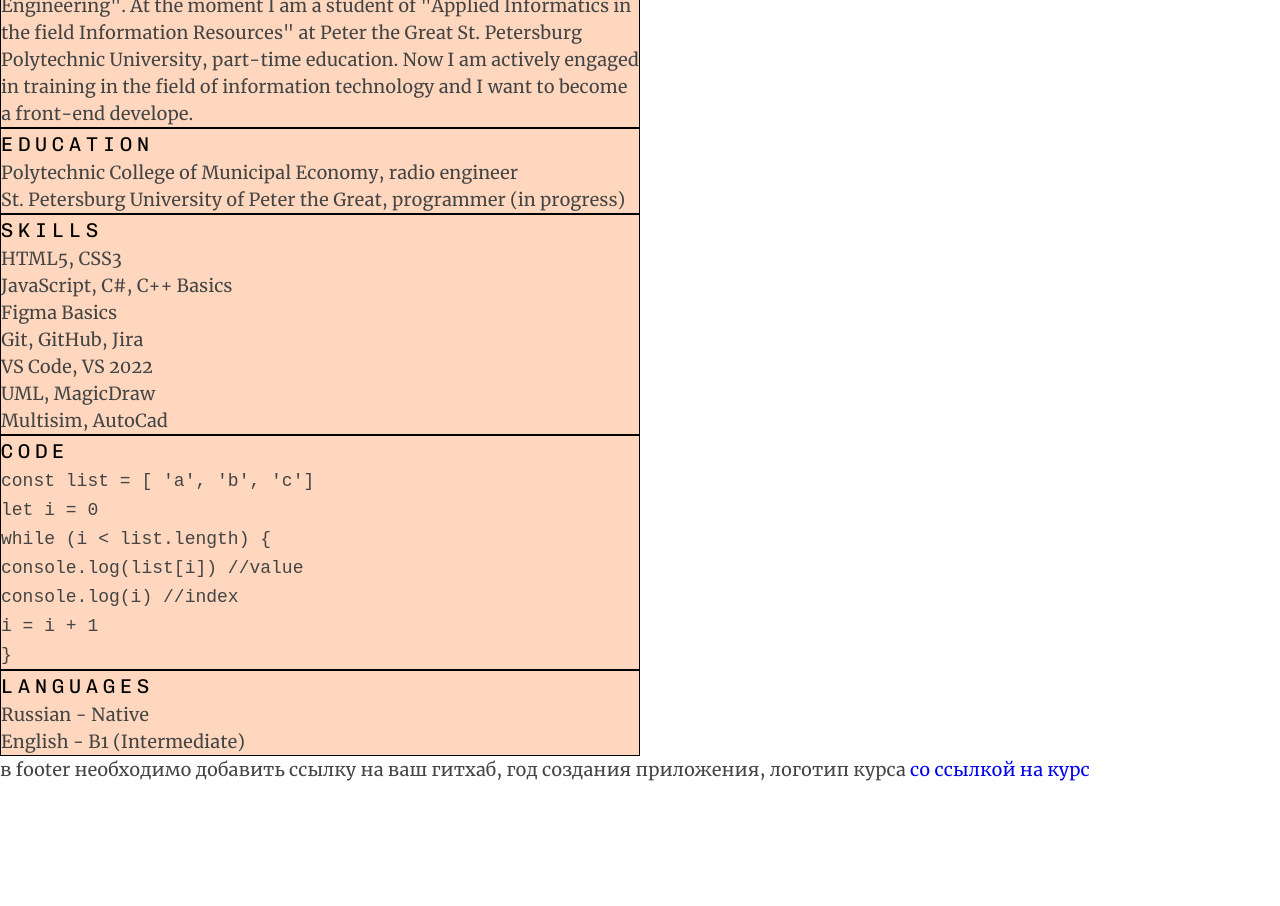
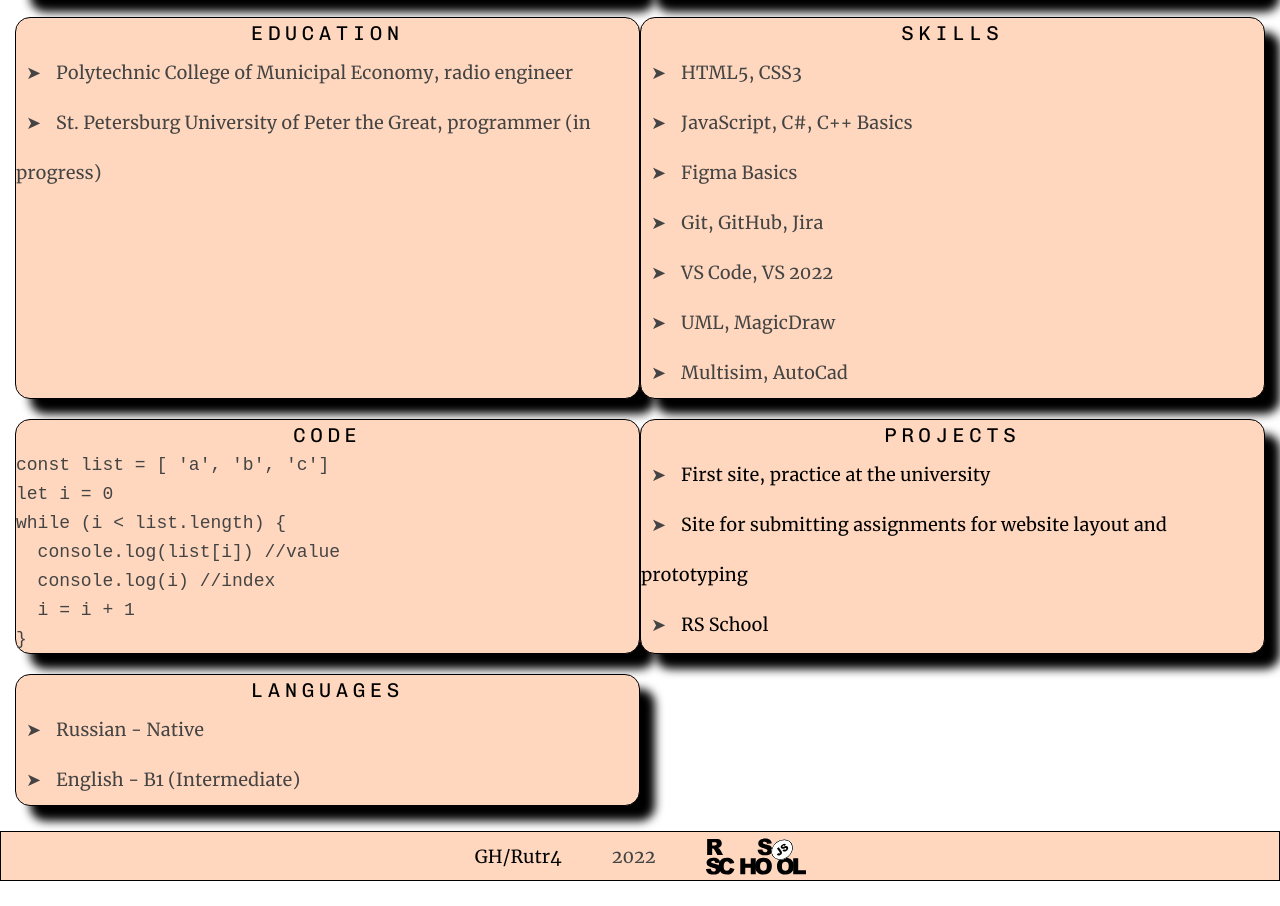
Before and after one commit to Rutr4/rsschool-cv, a plain HTML site: page index.html in a window 1280 px wide. Shown: the part 727-1633 px from the top of the page. Before the commit the page ends 1510 px from the top, so only its background shows below. Drawn offline with Linux system fonts and the light colour scheme.

Commit message:
feat: add page layout and style

```diff
--- a/index.html
+++ b/index.html
@@ -15,16 +15,17 @@
       <ul class="nav-list">
         <li class="nav-item"><a href="#profile" class="nav-link">Profile</a></li>
         <li class="nav-item"><a href="#contacts" class="nav-link">Contacts</a></li>
-        <li class="nav-item"><a href="#skills" class="nav-link">Skills</a></li>
         <li class="nav-item"><a href="#summary" class="nav-link">Summary</a></li>
         <li class="nav-item"><a href="#education" class="nav-link">Education</a></li>
+        <li class="nav-item"><a href="#skills" class="nav-link">Skills</a></li>
         <li class="nav-item"><a href="#code" class="nav-link">Code</a></li>
+        <li class="nav-item"><a href="#projects" class="nav-link">Projects</a></li>
         <li class="nav-item"><a href="#languages" class="nav-link">Languages</a></li>
       </ul>
     </nav>
   </header>
 
-  <main>
+  <main class="main-container">
 
     <div class="user">
       <img class="user__img" src="assets/img/avatar.jpg" alt="Artur Muradyan (avatar)" width="320" height="320">
@@ -32,8 +33,9 @@
 
     <section class="section" id="profile">
       <h1 class="section-title">Artur Muradyan</h1>
-      <p>Junior Front-end developer</p>
+      <p>Junior Frontend developer</p>
     </section>
+
     <section class="section" id="contacts">
       <h2 class="section-title">contacts</h2>
       <ul>
@@ -42,6 +44,7 @@
         <li>Discord: @Rutr4</a></li>
       </ul>
     </section>
+
     <section class="section" id="summary">
       <h2 class="section-title">about me</h2>
       <p>I was engaged in volumetric and surface mounting of printed circuit boards according to assembly and assembly
@@ -59,6 +62,7 @@
         Now I am actively engaged in training in the field of information technology and I want to become a front-end
         develope.</p>
     </section>
+
     <section class="section" id="education">
       <h2 class="section-title">education</h2>
       <ul>
@@ -66,9 +70,9 @@
         <li>St. Petersburg University of Peter the Great, programmer (in progress)</li>
       </ul>
     </section>
+
     <section class="section" id="skills">
       <h2 class="section-title">skills</h2>
-
       <ul>
         <li>HTML5, CSS3</li>
         <li>JavaScript, C#, C++ Basics</li>
@@ -78,19 +82,29 @@
         <li>UML, MagicDraw</li>
         <li>Multisim, AutoCad</li>
       </ul>
+    </section>
 
-    </section>
     <section class="section" id="code">
       <h2 class="section-title">code</h2>
       <code>
-        const list = [ 'a', 'b', 'c'] <br>
-        let i = 0 <br>
-        while (i &lt; list.length) { <br>
-          console.log(list[i]) //value <br>
-          console.log(i)       //index <br>
-          i = i + 1 <br>
-        }
+          const list = [ 'a', 'b', 'c'] <br>
+          let i = 0 <br>
+          while (i &lt; list.length) { <br>
+          &nbsp;&nbsp;console.log(list[i]) //value <br>
+          &nbsp;&nbsp;console.log(i)       //index <br>
+          &nbsp;&nbsp;i = i + 1 <br>
+          }
       </code>
+    </section>
+
+    <section class="section" id="projects">
+      <h2 class="section-title">projects</h2>
+      <ul>
+        <li><a href="https://github.com/Rutr4/site-personal-blog">First site, practice at the university</a> </li>
+        <li><a href="https://github.com/Rutr4/site-layout">Site for submitting assignments for website layout and
+            prototyping</a></li>
+        <li><a href="https://github.com/Rutr4/rsschool-cv">RS School</a></li>
+      </ul>
     </section>
 
     <section class="section" id="languages">
@@ -102,9 +116,13 @@
     </section>
 
   </main>
+
   <footer>
-    в footer необходимо добавить ссылку на ваш гитхаб, год создания приложения, логотип курса <a
-      href="https://rs.school/js/"> со ссылкой на курс </a>
+    <a href="https://github.com/Rutr4">GH/Rutr4</a>
+    2022
+    <a href="https://rs.school/js/">
+      <img src="assets/svg/rs_school_js.svg" alt="Логотип курса" width="100px" height="100px">
+    </a>
   </footer>
 </body>
 
--- a/style.css
+++ b/style.css
@@ -48,6 +48,7 @@ button::-moz-focus-inner {
 a,
 a:visited {
   text-decoration: none;
+  color: black;
 }
 a:hover {
   text-decoration: none;
@@ -55,10 +56,41 @@ a:hover {
 ul li {
   list-style: none;
 }
+img {
+  vertical-align: top;
+}
 
 /* Основные стили*/
 html {
   scroll-behavior: smooth;
+}
+.main-container {
+  display: flex;
+  flex-wrap: wrap;
+}
+header,
+footer {
+  background: rgb(255, 215, 190);
+  border: 1px solid black;
+  height: 50px;
+}
+
+.nav-list,
+footer {
+  display: flex;
+  gap: 50px;
+  justify-content: center;
+  align-items: center;
+}
+
+.nav-link {
+  text-decoration: none;
+  color: black;
+  transition: color 0.5s;
+}
+
+.nav-link:hover {
+  color: red;
 }
 
 body {
@@ -72,15 +104,17 @@ body {
   line-height: 1.5;
   color: #444444;
 }
-.main-container {
-  display: flex;
-  flex-wrap: wrap;
+main {
+  margin: 15px;
 }
 
-.section {
-  width: 50%;
-  border: 1px solid black;
-  background-color: rgb(255, 215, 190);
+li {
+  line-height: 50px;
+}
+section > ul > li::before {
+  content: "\27A4";
+  margin-left: 10px;
+  padding-right: 15px;
 }
 
 .user__img {
@@ -88,38 +122,28 @@ body {
   border: 10px solid #444444;
 }
 
+.section {
+  width: 50%;
+  margin: 10px 0px;
+  border-radius: 15px;
+  border: 1px solid black;
+  background-color: rgb(255, 215, 190);
+  box-shadow: 15px 15px 10px black;
+}
 @media (max-width: 768px) {
   .section {
     width: 100%;
   }
+  .nav {
+    flex-direction: column;
+  }
 }
-
 .section-title {
   font-family: "ChivoMono", sans-serif;
+  text-align: center;
   font-size: 20px;
   font-weight: 400;
   text-transform: uppercase;
   letter-spacing: 5px;
   color: black;
 }
-
-.nav-list {
-  display: flex;
-  gap: 50px;
-  justify-content: center;
-  align-items: center;
-}
-
-.link {
-  text-decoration: none;
-  color: #829985;
-  transition: color 0.5s;
-}
-
-.link:hover {
-  color: #5d7260;
-}
-
-header {
-  background: rgb(255, 215, 190);
-}
```
